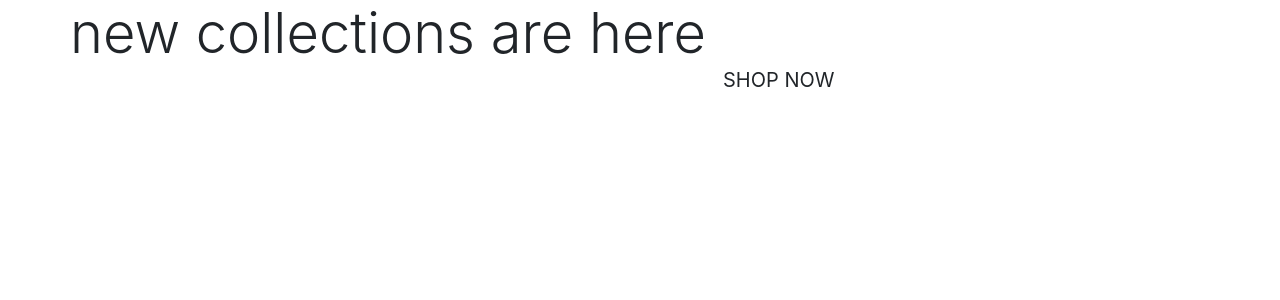
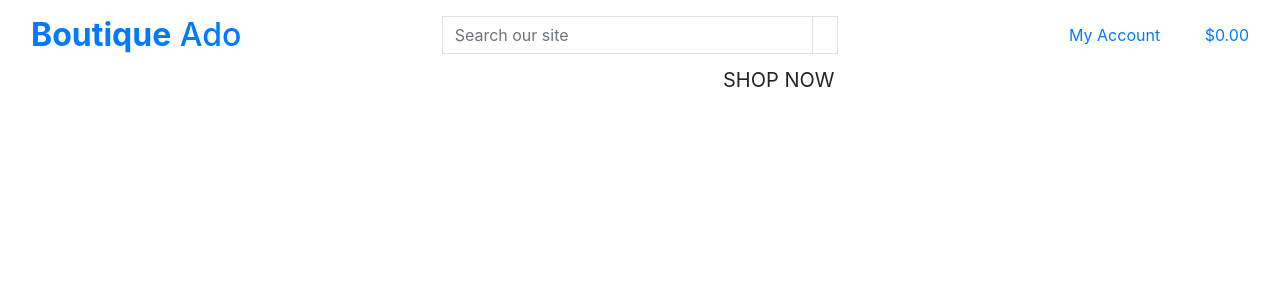
Before and after one commit to mathiase4/boutique_ado_v1, a Django app: template home/templates/home/index.html in a window 1280 px wide. Shown: the top 300 px of the page. Run offline with Django 4.2, Linux system fonts and the light colour scheme; the template is opened without the code that fills it, so the values that code supplies are empty.

Commit message:
added main page header

```diff
--- a/templates/base.html
+++ b/templates/base.html
@@ -29,11 +29,74 @@
     <title>Boutique Ado {% block extra_title %}{% endblock %}</title>
   </head>
   <body>
-    <header class="container-fluid fixed-top"></header>
+    <header class="container-fluid fixed-top">
+      <div id="topnav" class="row bg-white pt-lg-2 d-none d-lg-flex">
+        <div class="col-12 col-lg-4 my-auto py-1 py-lg-0 text-center text-lg-left">
+          <a href="{% url 'home' %}" class="nav-link main-logo-link">
+            <h2 class="logo-font text-black my-0"><strong>Boutique</strong> Ado</h2>
+          </a>
+        </div>
+        <div class="col-12 col-lg-4 my-auto py-1 py-lg-0">
+          <form method="GET" action="">
+            <div class="input-group w-100">
+              <input class="form-control border border-black rounded-0" type="text" name="q"
+                placeholder="Search our site">
+              <div class="input-group-append">
+                <button class="form-control btn btn-black border border-black rounded-0" type="submit">
+                  <span class="icon">
+                    <i class="fas fa-search"></i>
+                  </span>
+                </button>
+              </div>
+            </div>
+          </form>
+        </div>
+        <div class="col-12 col-lg-4 my-auto py-1 py-lg-0">
+          <ul class="list-inline list-unstyled text-center text-lg-right my-0">
+            <li class="list-inline-item dropdown">
+              <a class="text-black nav-link" href="#" id="user-options" data-toggle="dropdown" aria-haspopup="true"
+                aria-expanded="false">
+                <div class="text-center">
+                  <div><i class="fas fa-user fa-lg"></i></div>
+                  <p class="my-0">My Account</p>
+                </div>
+              </a>
+              <div class="dropdown-menu border-0" aria-labelledby="user-options">
+                {% if request.user.is_authenticated %}
+                {% if request.user.is_superuser %}
+                <a href="" class="dropdown-item">Product Management</a>
+                {% endif %}
+                <a href="" class="dropdown-item">My Profile</a>
+                <a href="{% url 'account_logout' %}" class="dropdown-item">Logout</a>
+                {% else %}
+                <a href="{% url 'account_signup' %}" class="dropdown-item">Register</a>
+                <a href="{% url 'account_login' %}" class="dropdown-item">Login</a>
+                {% endif %}
+              </div>
+            </li>
+            <li class="list-inline-item">
+              <a class="{% if grand_total %}text-info font-weight-bold{% else %}text-black{% endif %} nav-link" href="">
+                <div class="text-center">
+                  <div><i class="fas fa-shopping-bag fa-lg"></i></div>
+                  <p class="my-0">
+                    {% if grand_total %}
+                      ${{ grand_total|floatformat:2 }}
+                    {% else %}
+                      $0.00
+                    {% endif %}
+                  </p>
+                </div>
+              </a>
+            </li>
+          </ul>
+        </div>
+      </div>
+    </header>
 
     {% if messages %}
     <div class="message-container"></div>
     {% endif %}
+
     {% block page_header %}
     {% endblock %}
 
@@ -43,13 +106,6 @@
     {% block postloadjs %}
     {% endblock %}
 
+  </body>
 
-
-    <script src="https://cdn.jsdelivr.net/npm/jquery@3.5.1/dist/jquery.min.js" integrity="sha256-9/aliU8dGd2tb6OSsuzixeV4y/faTqgFtohetphbbj0=" crossorigin="anonymous"></script>
-    <script src="https://cdn.jsdelivr.net/npm/bootstrap@4.6.2/dist/js/bootstrap.bundle.min.js" integrity="sha384-Fy6S3B9q64WdZWQUiU+q4/2Lc9npb8tCaSX9FK7E8HnRr0Jz8D6OP9dO5Vg3Q9ct" crossorigin="anonymous"></script>
-
-    <!-- Option 2: Separate Popper and Bootstrap JS -->
-
-
-  </body>
-</html>
+  </html>
```
